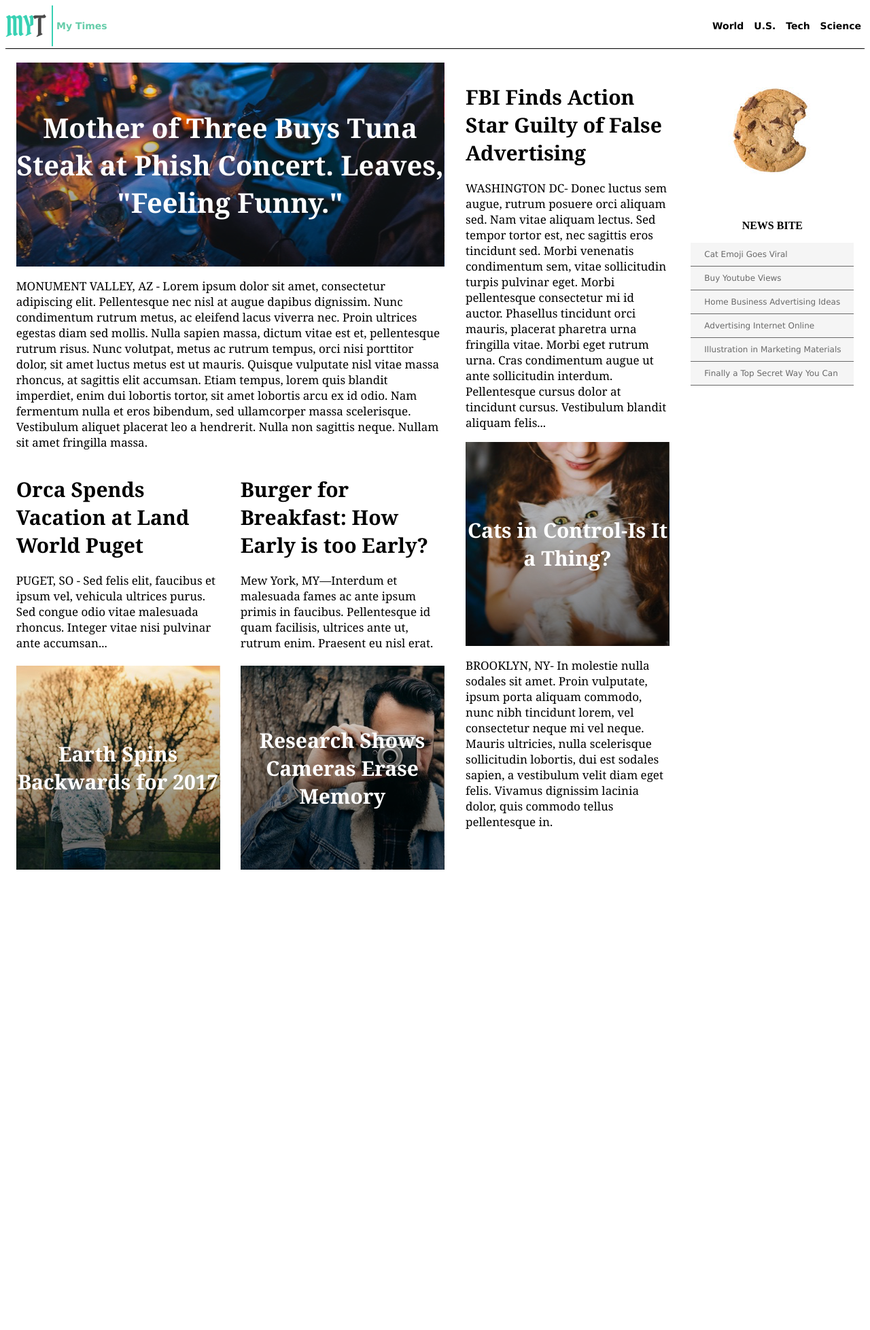
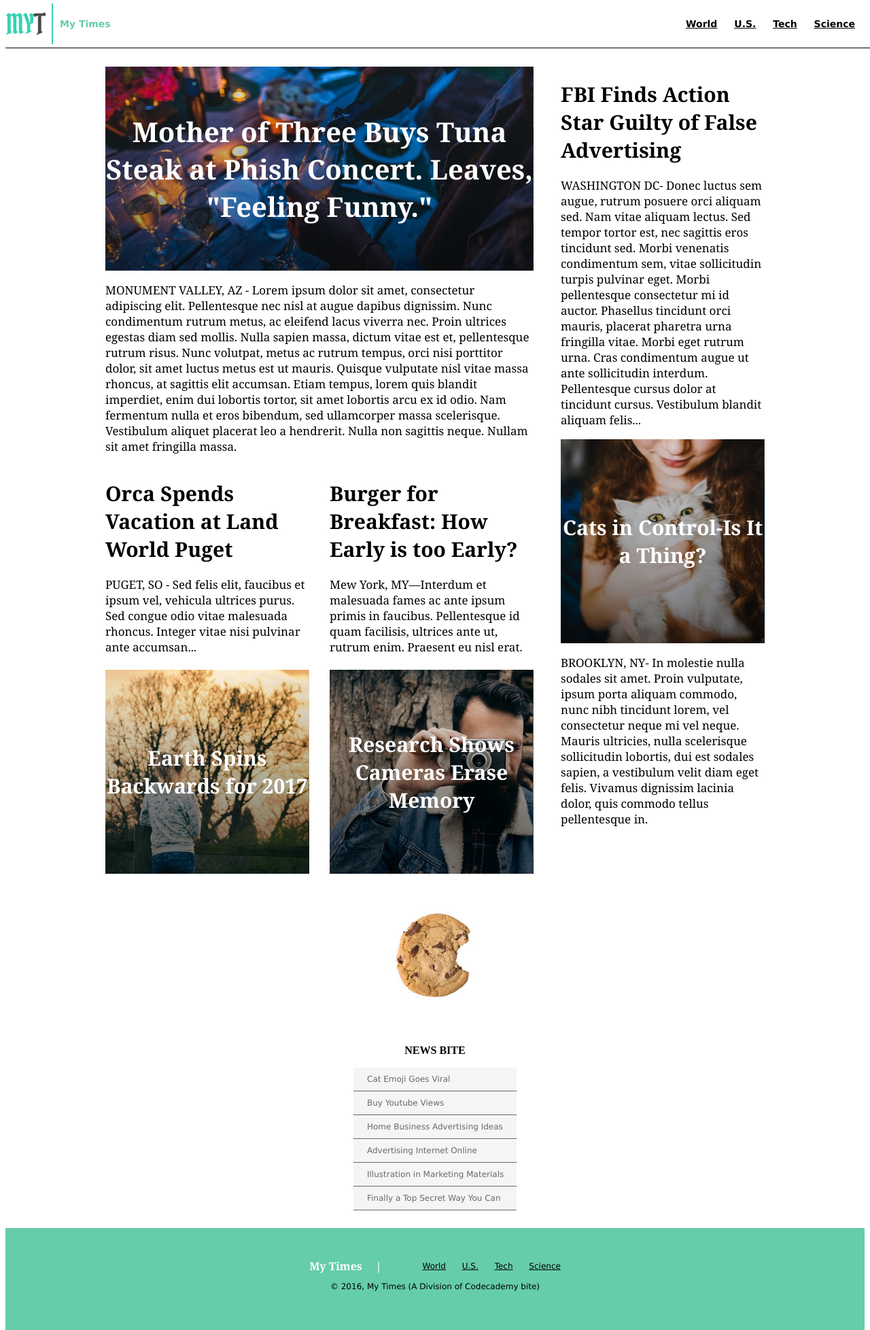
Before and after one commit to Avogato/mytimes, a plain HTML site: page index.html in a window 1280 px wide. Shown: the whole page at 68% size. Before the commit the page ends 1287 px from the top, so only its background shows below. Drawn offline with Linux system fonts and the light colour scheme.

Commit message:
Adding footer

```diff
--- a/index.html
+++ b/index.html
@@ -11,21 +11,18 @@
   <div class="header">
       <img src="./resources/img-myt-logo.jpg">
       <p class="header-text">My Times</p>
-    <nav>
+    <nav class="header-list">
       <ul>
-        <li><a="#">World</a></li>
-        <li><a="#">U.S.</a></li>
-        <li><a="#">Tech</a></li>
-        <li><a="#">Science</a></li>
+        <li><a href="#">World</a></li>
+        <li><a href="#">U.S.</a></li>
+        <li><a href="#">Tech</a></li>
+        <li><a href="#">Science</a></li>
       </ul>
     </nav>
-
-  </div>
-
+  </div><!--end of header-->
 
   <div class="flex-container">
     <!--column-large-->
-
     <div class="column-large">
 
       <div class="photo-container">
@@ -42,14 +39,10 @@
         <p>PUGET, SO - Sed felis elit, faucibus et ipsum vel, vehicula ultrices purus. Sed congue odio vitae malesuada rhoncus. Integer vitae nisi pulvinar ante accumsan...</p>
        </div>
 
-
-
        <div class="story-text-two">
           <h1>Burger for Breakfast: How Early is too Early?</h1>
           <p>Mew York, MY—Interdum et malesuada fames ac ante ipsum primis in faucibus. Pellentesque id quam facilisis, ultrices ante ut, rutrum enim. Praesent eu nisl erat.</p>
        </div>
-
-
 
         <div class="photo-container-two">
         <h1>Earth Spins Backwards for 2017</h1>
@@ -58,10 +51,7 @@
          <div class="photo-container-three">
          <h1>Research Shows Cameras Erase Memory</h1>
          </div>
-
       </div><!--end column-large-->
-
-
 
     <!--column-middle-->
      <div class="column-medium">
@@ -79,10 +69,8 @@
          <p>BROOKLYN, NY- In molestie nulla sodales sit amet. Proin vulputate, ipsum porta aliquam commodo, nunc nibh tincidunt lorem, vel consectetur neque mi vel neque. Mauris ultricies, nulla scelerisque sollicitudin lobortis, dui est sodales sapien, a vestibulum velit diam eget felis. Vivamus dignissim lacinia dolor, quis commodo tellus pellentesque in.</p>
        </div>
      </div>
-
      <!--column-small-->
      <div class="column-small">
-
       <img src="./resources/img-news-bite.png">
         <div class="news-bite">
          <h1>NEWS BITE</h1>
@@ -95,7 +83,23 @@
            <li class="sidebar">Finally a Top Secret Way You Can</li>
           </ul>
         </div>
+     </div><!--end of column-small-->
+  </div><!--end flex container-->
+
+     <div class="footer">
+       <p class="title">My Times</p>
+       <p class="title">|</p>
+     <div id= "navbar-bottom">
+        <ul>
+          <li><a href="#">World</a></li>
+          <li><a href="#">U.S.</a></li>
+          <li><a href="#">Tech</a></li>
+          <li><a href="#">Science</a></li>
+        </ul>
     </div>
-</div><!--end flex container-->
+      <div class="footer-text">
+        <p>&copy 2016, My Times (A Division of Codecademy bite)</p>
+     </div>
+  </div><!--end on footer-->
  </body>
 </html>
--- a/resources/css/style.css
+++ b/resources/css/style.css
@@ -1,32 +1,59 @@
 .header {
   display: flex;
   flex-direction: row;
+  align-content: center;
+  justify-content: flex-start;
   align-items: center;
-  align-content: space-between;
+  background-color: white;
   font-family: Verdana;
   font-size: 14px;
   font-weight: bold;
-  padding-bottom: 3px;
+  padding-bottom: 5px;
+  padding-top: 5px;
   border-bottom: 1px solid black;
+  position: fixed;
+  width: 100%;
+  top: 0;
+  z-index: 5;
+  margin: auto;
 }
 
 .header-text {
   color: MediumAquamarine;
-  padding-left: 5px;
-  flex: 5;
+  display: inline-block;
+  text-align: left;
+  padding-left: 10px;
+  flex: 2;
 }
 
-li {
+.header-list ul {
   list-style: none;
-  padding: 5px;
-  display: inline-block;
+  padding-left: 0;
+  padding-right: 20px;
   flex: 1;
+}
+
+.header-list ul li {
+  display: inline;
+  padding: 10px;
+}
+
+.header-list ul li a {
+ color: black;
+ }
+
+.header-list ul li a:hover {
+ color: black;
  }
 
 .flex-container {
   display: flex;
   flex-direction: row;
-  justify-content: space-around;
+  flex-wrap: wrap;
+  justify-content: center;
+  align-content: center;
+  position: relative;
+  top: 90px;
 }
 
 .column-large {
@@ -35,7 +62,8 @@ li {
   flex-direction: row;
   flex-wrap: wrap;
   justify-content: space-between;
-  margin-top: 20px;
+  padding-left: 20px;
+  padding-right: 20px;
 }
 
 .photo-container {
@@ -44,6 +72,7 @@ li {
   display: flex;
   align-items: center;
 }
+
 .photo-container h1 {
   font-family: Georgia;
   font-weight: bold;
@@ -113,8 +142,6 @@ color: black;
   color: white;
   text-align: center;
   margin: 0;
-  text-align: center;
-
 }
 
 
@@ -123,7 +150,8 @@ color: black;
   display: flex;
   flex-direction: column;
   align-items: flex-start;
-  margin-top: 30px;
+  padding-left: 20px;
+  padding-right: 20px;
 }
 
 
@@ -154,6 +182,8 @@ color: black;
   width: 240px;
   display: flex;
   flex-direction: column;
+  padding-left: 20px;
+  padding-right: 20px;
 }
 
 .news-bite h1 {
@@ -177,5 +207,55 @@ padding-bottom: 10px;
   font-family: Verdana;
   font-size: 12px;
   display: block;
+}
+
+.footer {
+  background-color: MediumAquamarine;
+  margin: auto;
+  font-family: Verdana;
+  font-size: 12px;
+  display: flex;
+  flex-direction: row;
+  justify-content: center;
+  align-items: center;
+  align-content: center;
+  flex-wrap: wrap;
+  height: 150px;
+  position: relative;
+  top: 100px;
 
 }
+.title {
+  font-family: Georgia;
+  font-size: 16px;
+  font-weight: bold;
+  color: white;
+  margin: 0;
+  padding-left: 10px;
+  padding-right: 10px;
+}
+
+#navbar-bottom ul{
+  text-align: center;
+  list-style: none;
+   margin: 0;
+}
+
+#navbar-bottom ul li {
+  display: inline;
+  padding: 0 10px;
+}
+
+#navbar-bottom ul li a {
+ color: black;
+ }
+
+#navbar-bottom ul li a:hover {
+ color: black ;
+ }
+
+.footer-text {
+  margin: 0;
+  width: 100%;
+  text-align: center;
+}
```
Lines whose indentation alone changed are shown as unchanged.
